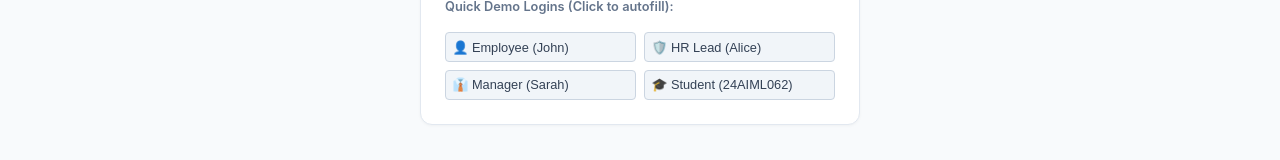
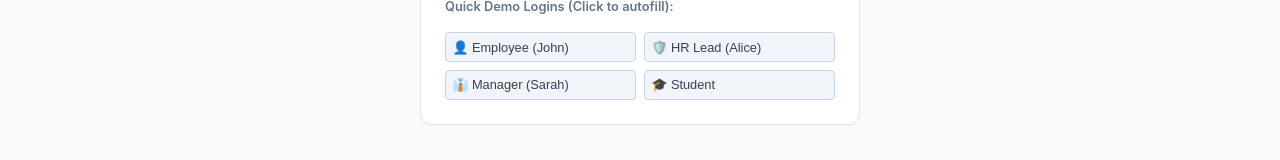
Before and after one commit to 24aiml062/itue301-exam-24aiml062-C, a React (Vite) app in the folder frontend/: page / in a window 1280 px wide. Shown: the part 587-747 px from the top of the page. Built offline with nearby package versions, Linux system fonts and the light colour scheme.

Commit message:
UI: Clean up user badge display and format student name

```diff
--- a/frontend/src/components/Navbar.jsx
+++ b/frontend/src/components/Navbar.jsx
@@ -79,7 +79,9 @@ const Navbar = () => {
           <div className="nav-user">
             <div className="user-badge">
               <span>👤 {employee.name}</span>
-              <span className="role-tag">{role}</span>
+              {role && role !== 'employee' && (
+                <span className="role-tag">{role}</span>
+              )}
               <span style={{ color: '#059669', fontSize: '0.8rem', fontWeight: 600 }}>
                 ({employee.leaveBalance ?? 20} days left)
               </span>
--- a/frontend/src/pages/LoginPage.jsx
+++ b/frontend/src/pages/LoginPage.jsx
@@ -130,7 +130,7 @@ const LoginPage = () => {
               className="btn-demo"
               onClick={() => handleQuickLogin('24aiml062@charusat.edu.in', 'password123')}
             >
-              🎓 Student (24AIML062)
+              🎓 Student
             </button>
           </div>
         </div>
```
Also changed, not shown: 1 other file (tests, documents, lock files or other folders).
